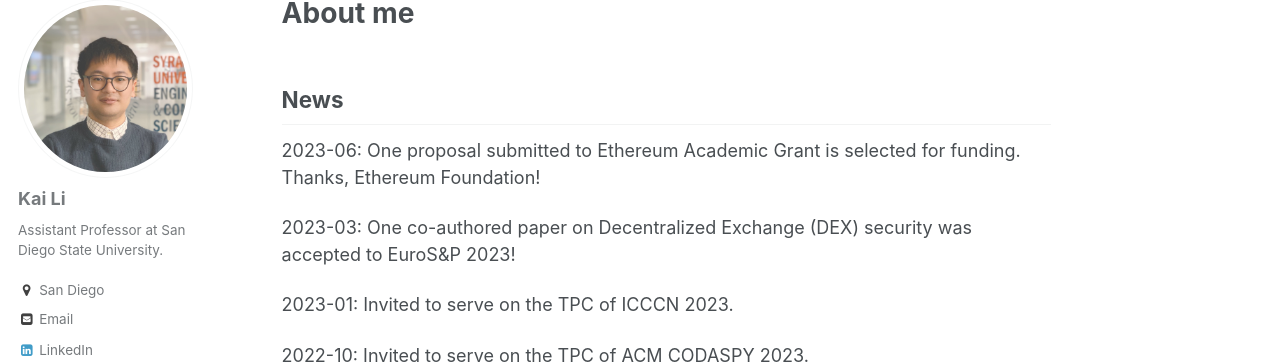
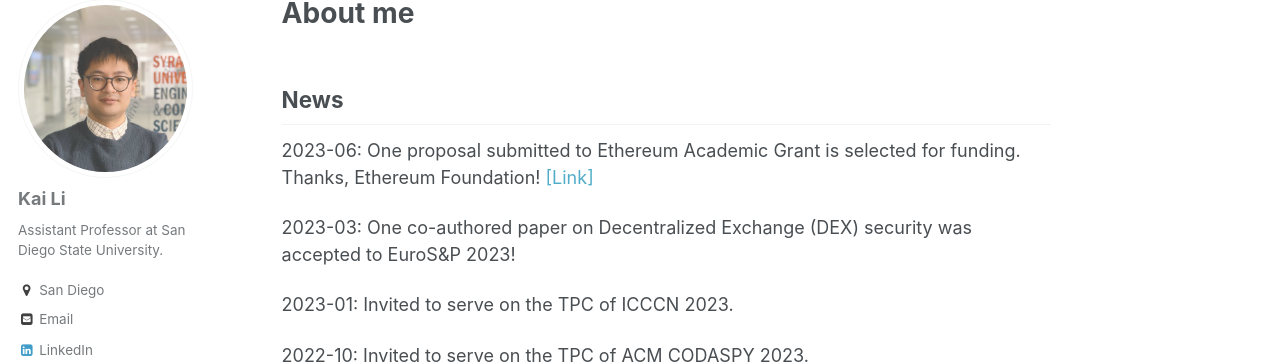
Before and after one commit to likai1993/likai1993.github.io, a Jekyll site: the page built from _pages/about.md, in a window 1280 px wide and 1133 px high. Shown: the part 119-483 px from the top of the window. Built offline with Jekyll 4.4.1, drawn with Linux system fonts in a browser that asks for light colours; some web fonts are replaced.

Commit message:
Update about.md

```diff
--- a/_pages/about.md
+++ b/_pages/about.md
@@ -10,7 +10,7 @@ redirect_from:
 
 News
 ----
-2023-06: One proposal submitted to Ethereum Academic Grant is selected for funding. Thanks, Ethereum Foundation!
+2023-06: One proposal submitted to Ethereum Academic Grant is selected for funding. Thanks, Ethereum Foundation! [[Link]](https://blog.ethereum.org/2023/06/28/academic-grants-round-23)
 
 2023-03: One co-authored paper on Decentralized Exchange (DEX) security was accepted to EuroS&P 2023!
 
```
